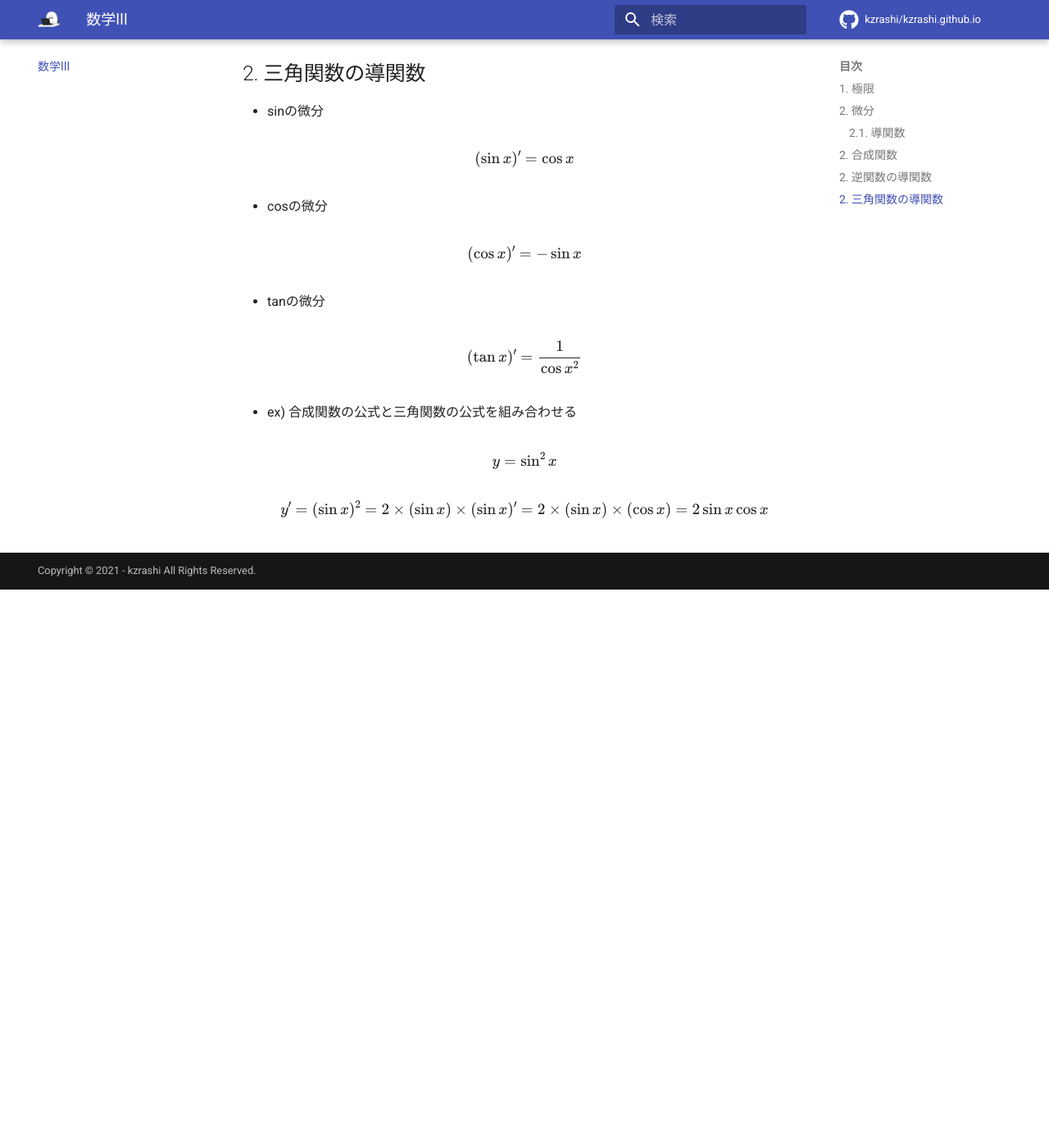
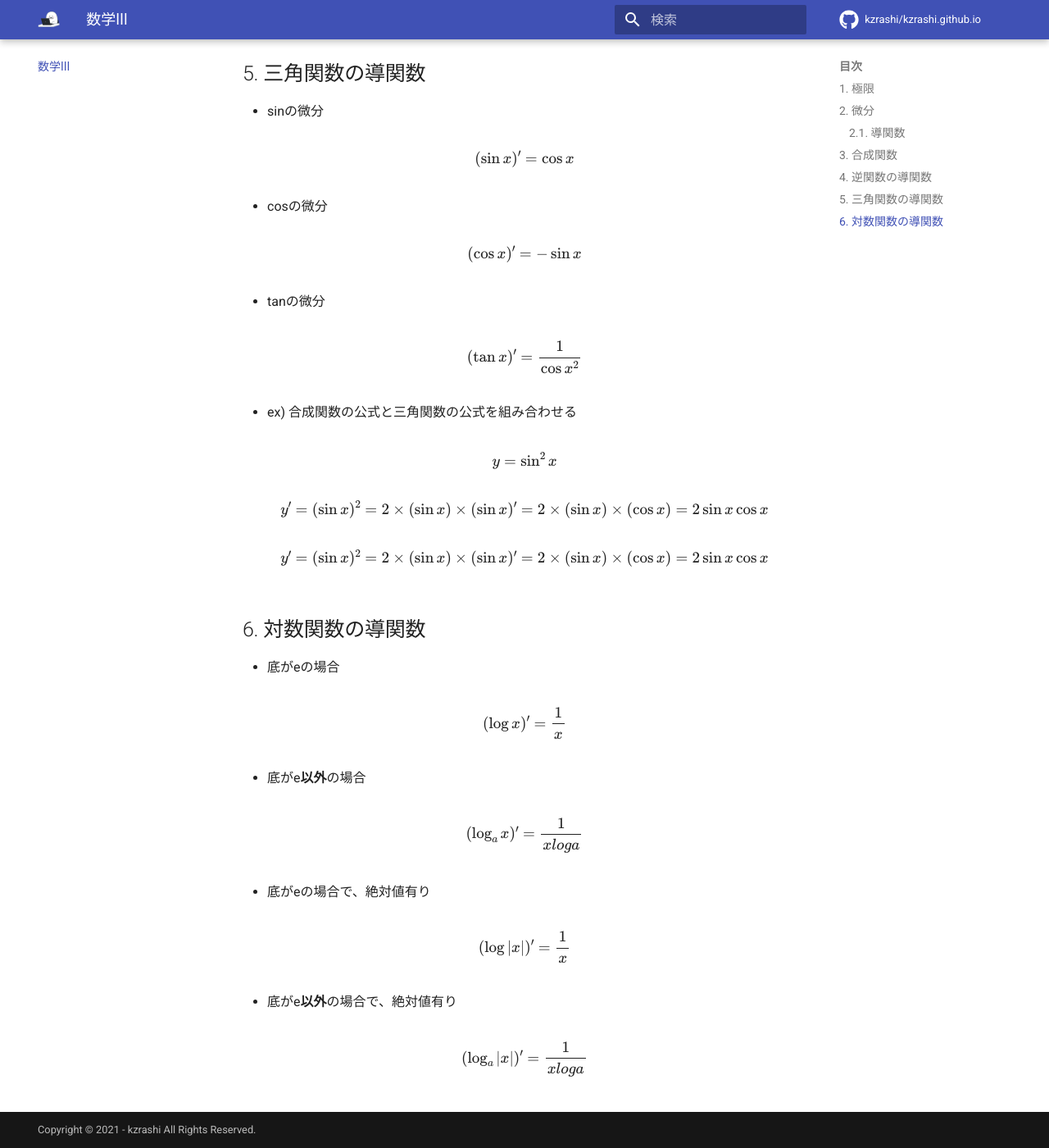
Before and after one commit to kzrashi/kzrashi.github.io, an MkDocs documentation site: the page built from docs/11_math3.md, in a window 1280 px wide and 1400 px high, scrolled down 1882 px. Shown: the whole window at 82% size. Built offline with MkDocs 1.6.1 and Material for MkDocs 9.7.7, drawn with Linux system fonts in a browser that asks for light colours; comment, search, counter and statistics services are not loaded; before the commit the page ends 2601 px from its top, so only the background shows below that; some of the changed text lies outside the part shown.

```diff
--- a/docs/11_math3.md
+++ b/docs/11_math3.md
@@ -55,7 +55,7 @@
 \{\frac{1}{g(x)}\}' = \frac{f'(x)g(x) - f(x)g'(x)}{\{g(x)^{2}\}}
 $$
 
-## 2. 合成関数
+## 3. 合成関数
 - xx
 $$
 \{\frac{f(x)}{g(x)}\}' = \frac{f'(x)g(x) - f(x)g'(x)}{\{g(x)^{2}\}}
@@ -71,7 +71,7 @@
 y'=((x^{3})^{2})' \times (x^{3})' = 2(x^{3}) \times (3x^{2})
 $$
 
-## 2. 逆関数の導関数
+## 4. 逆関数の導関数
 - 公式
 
 $$
@@ -90,7 +90,7 @@
 
 
 
-## 2. 三角関数の導関数
+## 5. 三角関数の導関数
 - sinの微分
 
 $$
@@ -120,3 +120,37 @@
 $$
 y' = (\sin{x})^{2} = 2 \times (\sin{x}) \times (\sin{x})'= 2 \times (\sin{x}) \times (\cos{x})= 2\sin{x}\cos{x}
 $$
+
+$$
+y' = (\sin{x})^{2} = \\
+2 \times (\sin{x}) \times (\sin{x})'= \\
+2 \times (\sin{x}) \times (\cos{x}) = \\
+2\sin{x}\cos{x}
+$$
+
+## 6. 対数関数の導関数
+
+- 底がeの場合
+
+$$
+(\log{x})' = \frac{1}{x}
+$$
+
+- 底がe**以外**の場合
+
+$$
+(\log_{a}{x})' = \frac{1}{xlog{a}}
+$$
+
+
+- 底がeの場合で、絶対値有り
+
+$$
+(\log{|x|})' = \frac{1}{x}
+$$
+
+- 底がe**以外**の場合で、絶対値有り
+
+$$
+(\log_{a}{|x|})' = \frac{1}{xlog{a}}
+$$
```
